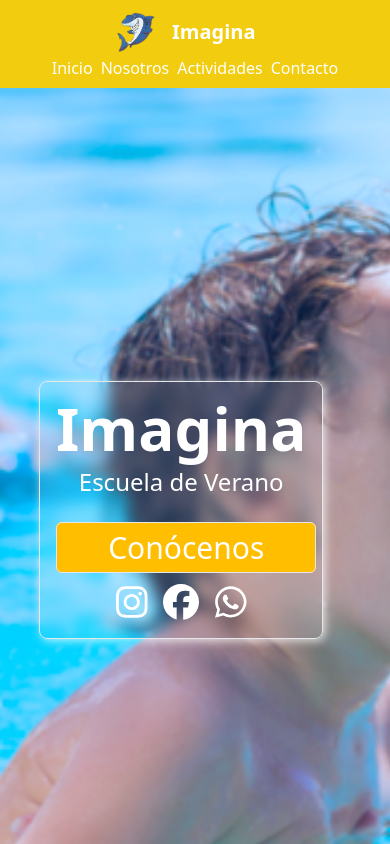
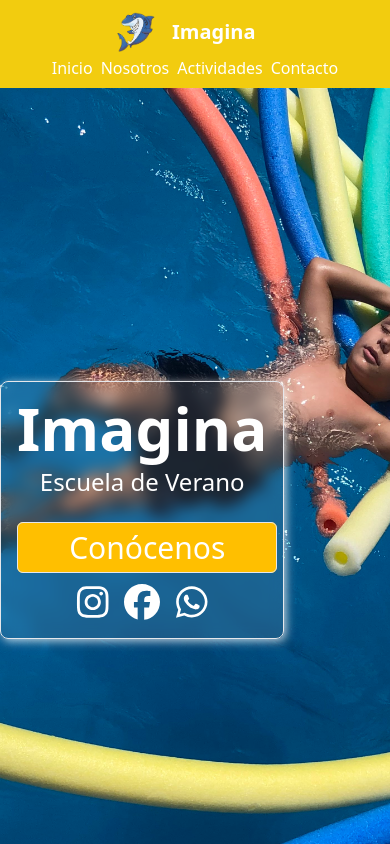
Before and after one commit to ADNWebSolutions/imagina, a React (Vite) app: page / in a window 390 px wide. Shown: the top 844 px of the page. Built offline with nearby package versions, Linux system fonts and the light colour scheme.

Commit message:
added responsive nav y hero

```diff
--- a/src/components/Hero.jsx
+++ b/src/components/Hero.jsx
@@ -3,10 +3,10 @@ import SocialMedia from "./SocialMedia"
 
 const Hero = () => {
   return (
-  <section className="h-screen flex flex-col justify-center items-center bg-cover bg-center text-white">
+  <section className="h-screen flex flex-col justify-center md:items-center bg-cover bg-center text-white">
       <div
         className="absolute left-0 w-full h-full bg-cover bg-center"
-        style={{ backgroundImage: 'url(./heroImg.png)' }}
+        style={{ backgroundImage: 'url(./floating.jpg)' }}
       ></div>
       <div className="flex justify-between items-center w-[80%] md:w-2/3">
         <div className="glassmorphic-box border p-4 rounded-lg text-center shadou ">
```
Also changed, not shown: public/floating.jpg (added).
